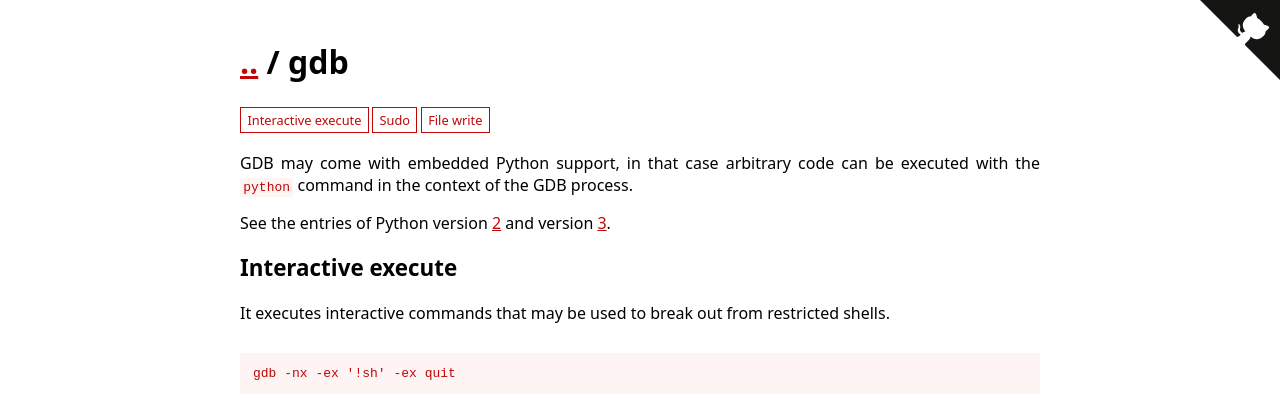
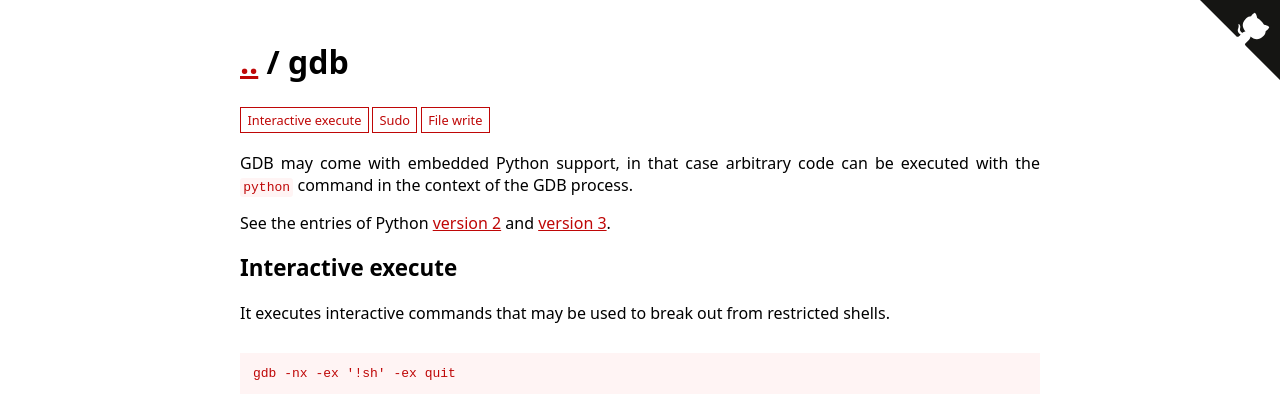
Before and after one commit to GTFOBins/GTFOBins.github.io, a Jekyll site: the page built from _gtfobins/gdb.md, in a window 1280 px wide. Shown: the top 407 px of the page. Built offline with Jekyll 4.4.1, drawn with Linux system fonts in a browser that asks for light colours.

Commit message:
Improve gdb link text

```diff
--- a/_gtfobins/gdb.md
+++ b/_gtfobins/gdb.md
@@ -3,8 +3,8 @@ description: |
   GDB may come with embedded Python support, in that case arbitrary code can be
   executed with the `python` command in the context of the GDB process.
 
-  See the entries of Python version [2](/gtfobins/python2/) and version
-  [3](/gtfobins/python3/).
+  See the entries of Python [version 2](/gtfobins/python2/) and
+  [version 3](/gtfobins/python3/).
 functions:
   execute-interactive:
     - code: gdb -nx -ex '!sh' -ex quit
```
